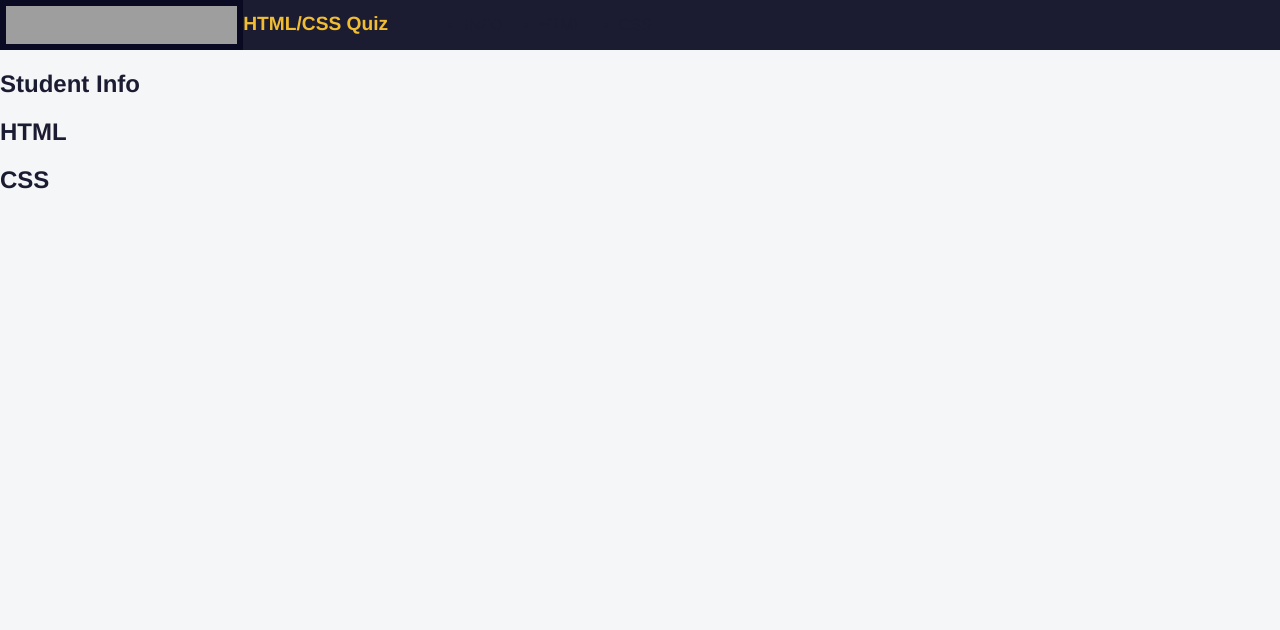
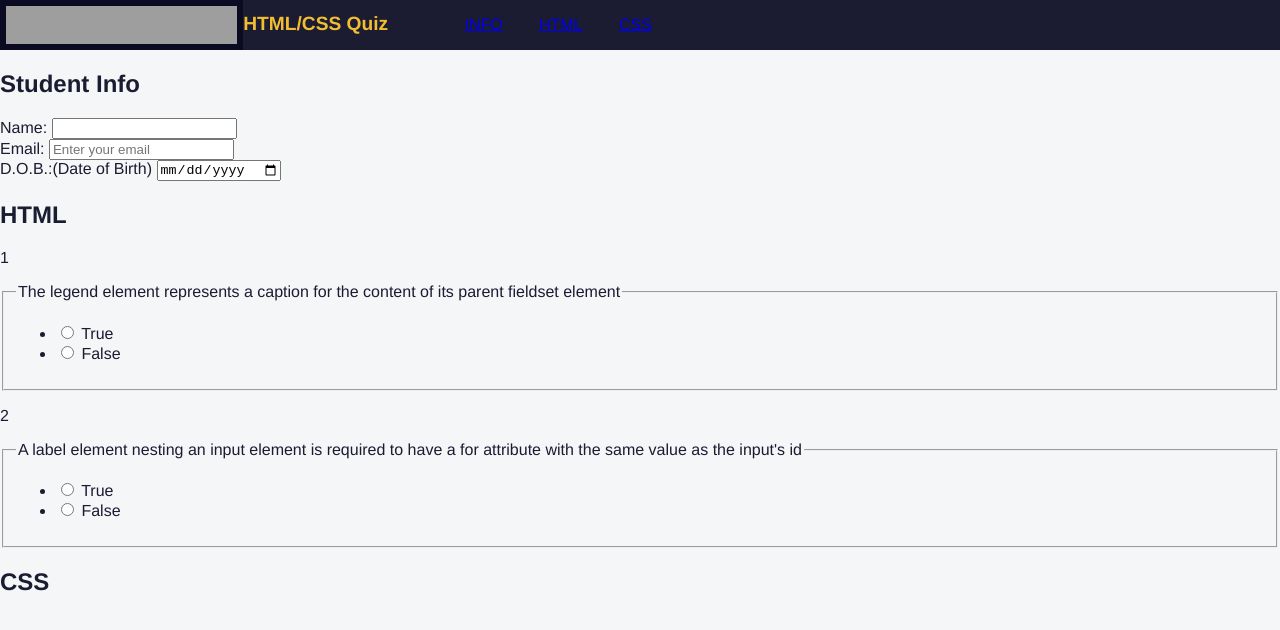
Before and after one commit to mdwasim74/projectQuizWebpage, a plain HTML site: page index.html in a window 1280 px wide. Drawn offline with Linux system fonts and the light colour scheme; grey boxes are pictures that could not be loaded.

Commit message:
added fieldset elements and radio selectors

```diff
--- a/index.html
+++ b/index.html
@@ -1,12 +1,13 @@
 <!DOCTYPE html>
 <html lang="en">
+
 <head>
   <meta charset="UTF-8" />
   <meta name="viewport" content="width=device-width, initial-scale=1.0" />
   <meta name="description" content="Learn Accebility by Building a Quiz" />
   <title>Building a Quiz</title>
-    <link rel="stylesheet" href="styles.css"
-  </head>
+  <link rel="stylesheet" href="styles.css" </head>
+
 <body>
   <header>
     <img id="logo" src="https://cdn.freecodecamp.org/platform/universal/fcc_primary.svg" />
@@ -14,9 +15,9 @@
     <!-- Enable nav on the page -->
     <nav>
       <ul>
-          <li><a>INFO</a></li>
-          <li><a>HTML</a></li>
-          <li><a>CSS</a></li>
+        <li><a href="#student-info">INFO</a></li>
+        <li><a href="#html-questions">HTML</a></li>
+        <li><a href="#css-questions">CSS</a></li>
       </ul>
     </nav>
   </header>
@@ -24,14 +25,76 @@
     <form method="post" action="https://freecodecamp.org/practice-project/accessibility-quiz">
       <section role="region" aria-labelledby="student-info">
         <h2 id="student-info">Student Info</h2>
+        <div class="info">
+          <label for="student-name">Name:</label>
+          <!-- Not adding placeholder , it will be confusing -->
+          <input id="student-name" type="text" name="student-name" />
+        </div>
+        <div class="info">
+          <label for="student-email">Email:</label>
+          <input id="student-email" type="Email" name="student-email" placeholder="Enter your email" />
+        </div>
+        <div class="info">
+          <!-- Arguably, D.O.B. is not descriptive enough. This is especially true for visually impaired users. One way to get around such an issue, without having to add visible text to the label, is to add text only a screen reader can read. adding span element -->
+          <label for="birth-date">D.O.B.:<span class="sr-only">(Date of Birth)</span></label>
+          <input id="birth-date" type="Date" name="birth-date" placeholder="Enter you DOB" />
+        </div>
       </section>
       <section role="region" aria-labelledby="html-questions">
         <h2 id="html-questions">HTML</h2>
+        <div class="question-block">
+          <p>1</p>
+          <fieldset class="question" name="html-question-one">
+            <legend>
+              The legend element represents a caption for the content of its
+              parent fieldset element
+            </legend>
+            <ul class="answers-list">
+              <li>
+                <label for="q1-a1">
+                  <input type="radio" id="q1-a1" name="q1" value="true" />
+                  True
+                </label>
+              </li>
+              <li>
+                <label for="q1-a2">
+                  <input type="radio" id="q1-a2" name="q1" value="false" />
+                  False
+                </label>
+              </li>
+            </ul>
+          </fieldset>
+        </div>
+        <div class="question-block">
+          <p>2</p>
+          <fieldset class="question" name="html-question-two">
+            <legend>
+              A label element nesting an input element is required to have a
+              for attribute with the same value as the input's id
+            </legend>
+            <ul class="answers-list">
+              <li>
+                <label for="q2-a1">
+                  <input type="radio" id="q2-a1" name="q2" value="true" />
+                  True
+                </label>
+              </li>
+              <li>
+                <label for="q2-a2">
+                  <input type="radio" id="q2-a2" name="q2" value="false" />
+                  False
+                </label>
+              </li>
+            </ul>
+          </fieldset>
+        </div>
       </section>
       <section role="region" aria-labelledby="css-questions">
         <h2 id="css-questions">CSS</h2>
+
       </section>
     </form>
   </main>
 </body>
+
 </html>
```
Lines whose indentation alone changed are shown as unchanged.
